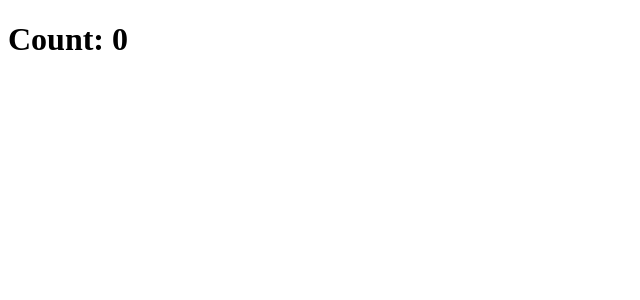
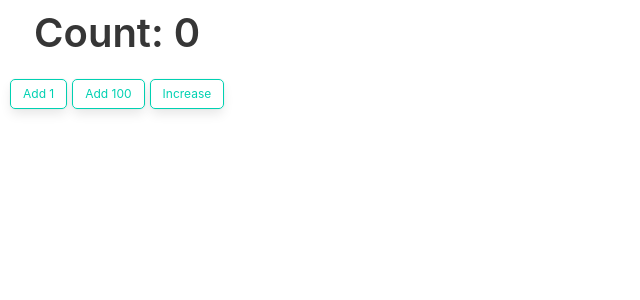
Before and after one commit to mate-academy/react_counter, a React (Create React App) app: page / in a window 1280 px wide. Shown: the top 300 px of the page, without its empty margins (0-640 px from the left). Built offline with nearby package versions, Linux system fonts and the light colour scheme; the HTML template or start-up script is replaced by a standard one.

Commit message:
solution

```diff
--- a/src/App.scss
+++ b/src/App.scss
@@ -1 +1,17 @@
-// styles go here
+@import url("https://cdn.jsdelivr.net/npm/bulma@0.9.4/css/bulma-rtl.min.css");
+
+.block {
+  margin: 10px;
+  width: min-content;
+  justify-content: center;
+  text-align: center;
+
+  &__buttons {
+    display: flex;
+    gap: 5px;
+  }
+}
+
+.button.is-small:not(.is-rounded) {
+  border-radius: 5px;
+}
--- a/src/App.tsx
+++ b/src/App.tsx
@@ -1,18 +1,11 @@
 import React from 'react';
 import './App.scss';
+import { Counter } from './components/Counter';
 
-class App extends React.Component {
-  addOne = () => {};
-
-  add100 = () => {};
-
-  increase = () => {};
-
-  render() {
-    return (
-      <h1>Count: 0</h1>
-    );
-  }
-}
+const App: React.FC = () => {
+  return (
+    <Counter />
+  );
+};
 
 export default App;
--- /dev/null
+++ b/src/components/Counter.tsx
@@ -0,0 +1,82 @@
+import { Component, ReactNode } from 'react';
+
+type State = {
+  count: number,
+};
+
+export class Counter extends Component<{}, State> {
+  state: Readonly<State> = {
+    count: 0,
+  };
+
+  addOne = () => {
+    this.setState((state) => ({ count: state.count + 1 }));
+  };
+
+  addHundred = () => {
+    this.setState((state) => ({ count: state.count + 100 }));
+  };
+
+  render(): ReactNode {
+    const { count } = this.state;
+
+    return (
+      <div className="block">
+        <h1
+          className="title is-2"
+        >
+          {`Count: ${count}`}
+        </h1>
+
+        <div className="block__buttons">
+          <button
+            type="button"
+            className="
+              button
+              is-primary
+              is-outlined
+              is-small
+              box
+            "
+            onClick={() => this.addOne()}
+          >
+            Add 1
+          </button>
+
+          <button
+            type="button"
+            className="
+              button
+              is-primary
+              is-outlined
+              is-small
+              box
+            "
+            onClick={() => this.addHundred()}
+          >
+            Add 100
+          </button>
+
+          <button
+            type="button"
+            className="
+              button
+              is-primary
+              is-outlined
+              is-small
+              box
+            "
+            onClick={() => {
+              this.addOne();
+              if (count % 5 === 0) {
+                this.addHundred();
+              }
+            }}
+          >
+            Increase
+          </button>
+        </div>
+      </div>
+    );
+  }
+}
```
Also changed, not shown: 1 other file (tests, documents, lock files or other folders).
